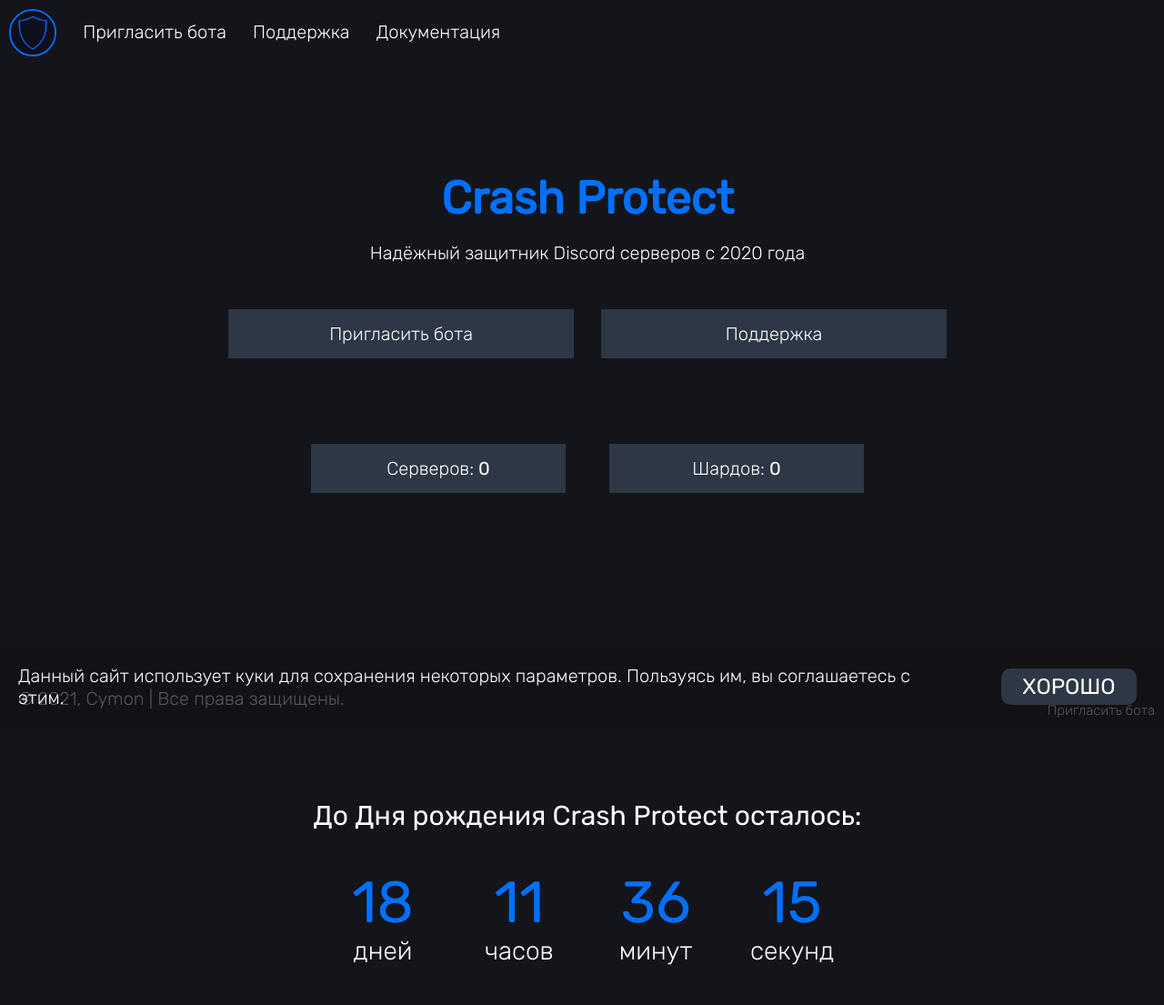
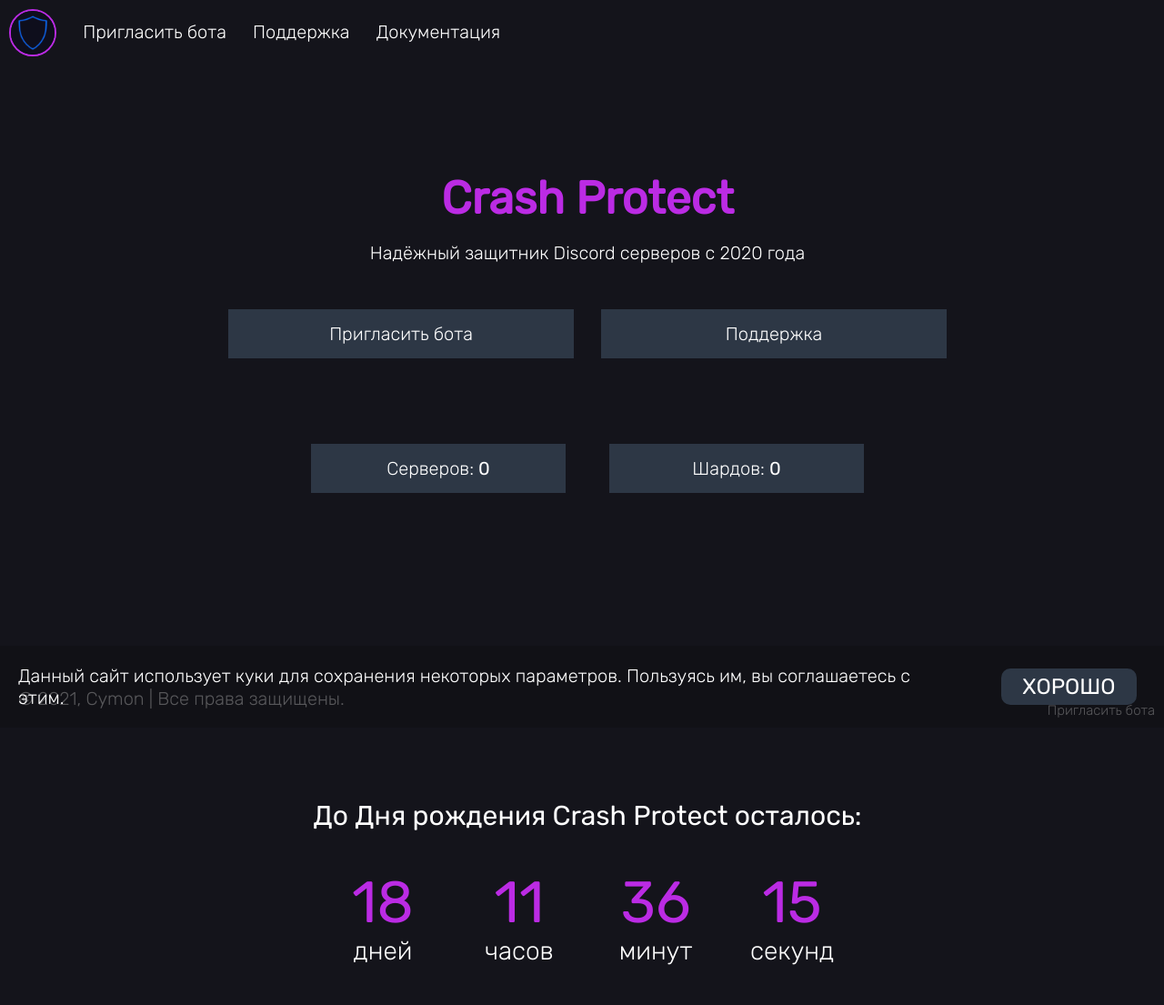
Before and after one commit to sav210/sav210.github.io, a PHP site: page / in a window 1280 px wide. Shown: the whole page at 91% size. Run offline with PHP 8.4, Linux system fonts and the light colour scheme.

Commit message:
Update colors.css

```diff
--- a/css/colors.css
+++ b/css/colors.css
@@ -1,5 +1,5 @@
 :root{
-    --primary: #0070fa;
+    --primary: #bb2be4;
     --warning: #ecbe26;
     --error: #da4f36;
     --success: #2ecc71;
```
